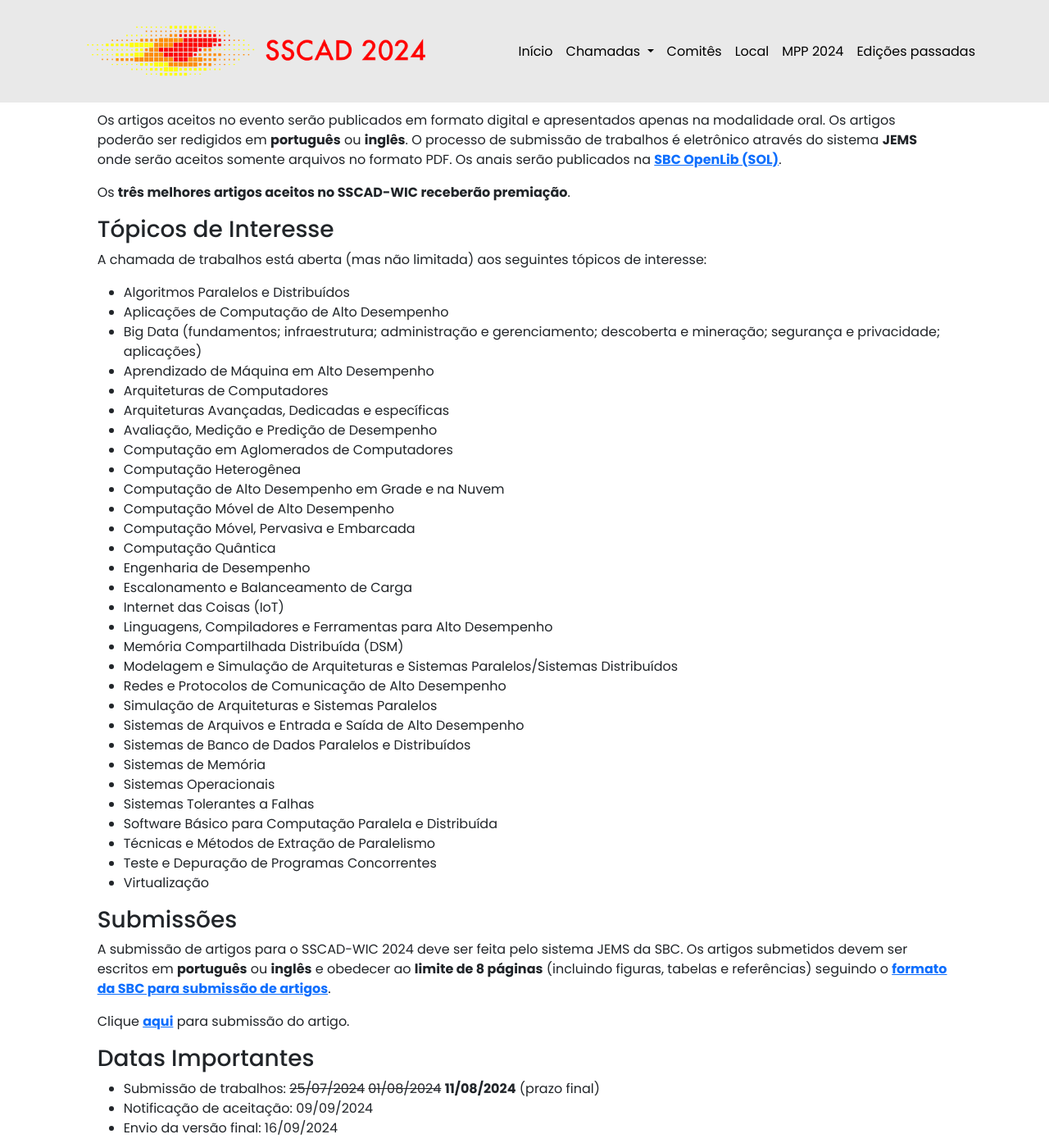
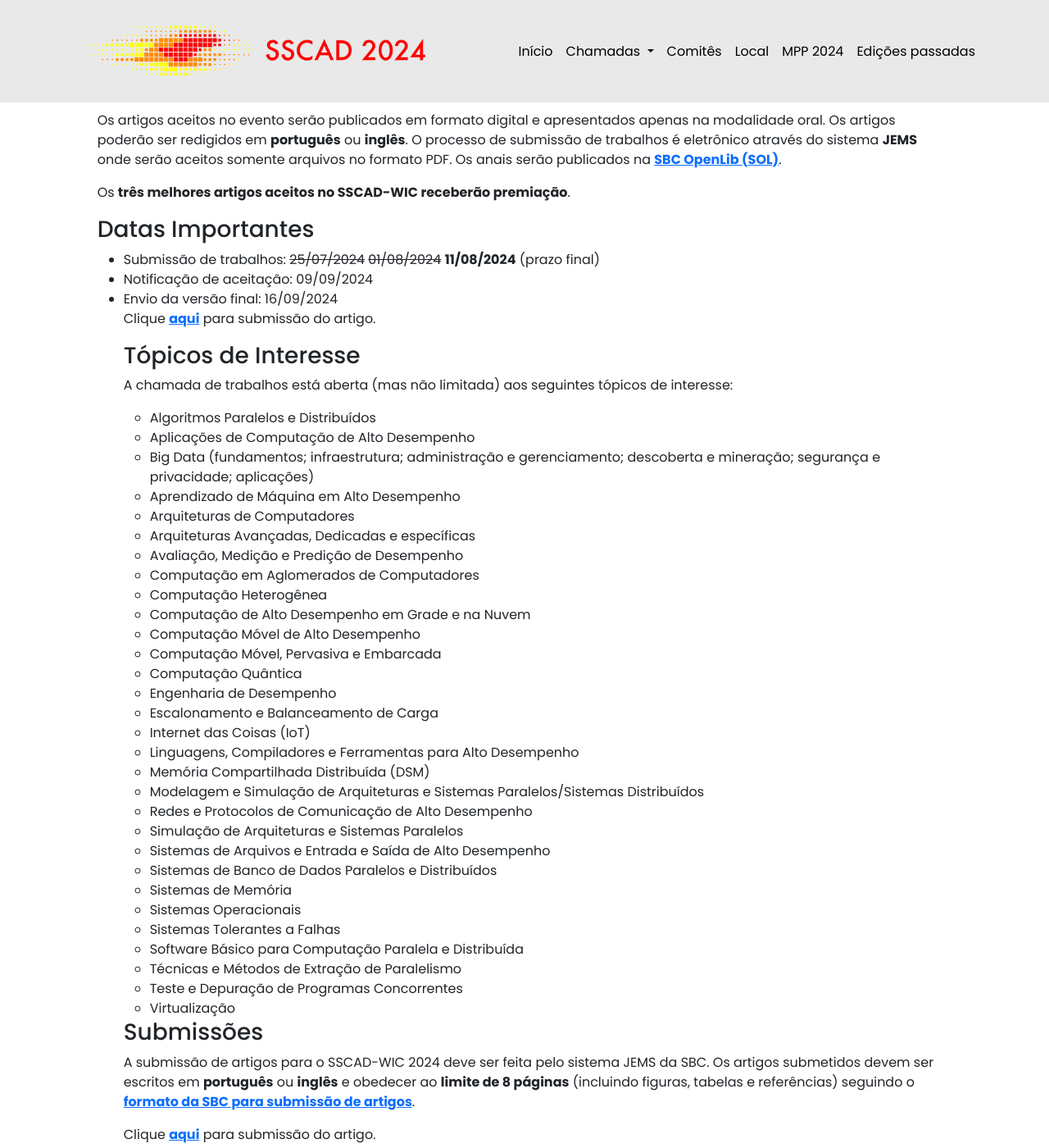
Before and after one commit to ce-acpad/sscad2024, a Jekyll site: the page built from cfp_wic.html, in a window 1280 px wide and 1400 px high, scrolled down 724 px. Shown: the whole window at 82% size. Built offline with Jekyll 4.4.1, drawn with Linux system fonts in a browser that asks for light colours; some of the changed lines change nothing that is shown.

Commit message:
Update cfp_wic.html

```diff
--- a/cfp_wic.html
+++ b/cfp_wic.html
@@ -19,6 +19,13 @@
 <p>Os artigos aceitos no evento serão publicados em formato digital e apresentados apenas na modalidade oral. Os artigos poderão ser redigidos em <strong>português</strong> ou <strong>inglês</strong>. O processo de submissão de trabalhos é eletrônico através do sistema <strong>JEMS</strong> onde serão aceitos somente arquivos no formato PDF. Os anais serão publicados na <strong><a href="http://sol.sbc.org.br/" target="_blank">SBC OpenLib (SOL)</a></strong>.</p>
 <p>Os <strong>três melhores artigos aceitos no SSCAD-WIC receberão premiação</strong>. <!-- Os melhores artigos aceitos no SSCAD-WIC, avaliados pelo comitê de programa, serão convidados para submissão de versão estendida para edição especial da <strong><a href="https://sol.sbc.org.br/journals/index.php/reic/about" target="_blank">Revista Eletrônica de Iniciação Científica (REIC)</a></strong>, publicada digitalmente pela <strong><a href="http://sbc.org.br/" target="_blank">Sociedade Brasileira de Computação (SBC)</a></strong>.--></p>
 
+<h3>Datas Importantes</h3>
+<ul>
+<li>Submissão de trabalhos: <del>25/07/2024</del> <del>01/08/2024</del> <strong>11/08/2024</strong> (prazo final)</li>
+<li>Notificação de aceitação: 09/09/2024</li>
+<li>Envio da versão final: 16/09/2024</li>
+
+<p>Clique <strong><a href="https://jems.sbc.org.br/home.cgi?c=4623" target="_blank">aqui</a></strong> para submissão do artigo.</p>
 
 <h3>Tópicos de Interesse</h3>
 <p>A chamada de trabalhos está aberta (mas não limitada) aos seguintes tópicos de interesse:</p>
@@ -62,11 +69,6 @@
 
 <!--<p>Clique <strong>aqui</strong> para submissão do artigo.</p>-->
 
-<h3>Datas Importantes</h3>
-<ul>
-<li>Submissão de trabalhos: <del>25/07/2024</del> <del>01/08/2024</del> <strong>11/08/2024</strong> (prazo final)</li>
-<li>Notificação de aceitação: 09/09/2024</li>
-<li>Envio da versão final: 16/09/2024</li>
 <!--
 <li>Submissão de trabalhos:  <del>31/07/2023</del> <del>07/08/2023</del> <strong>14/08/2023</strong></li>
 <li>Notificação de aceitação: 04/09/2023</li>
```
